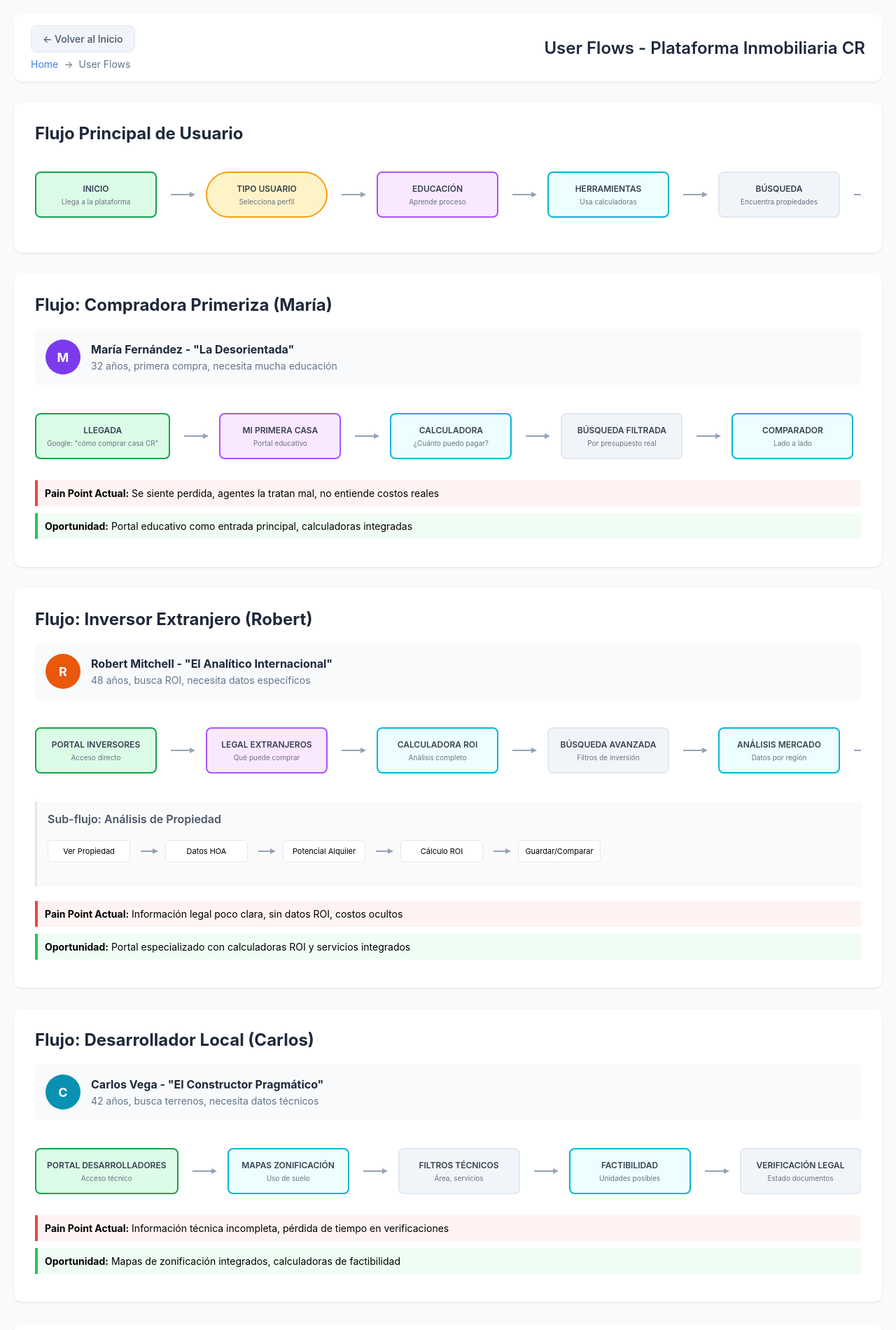
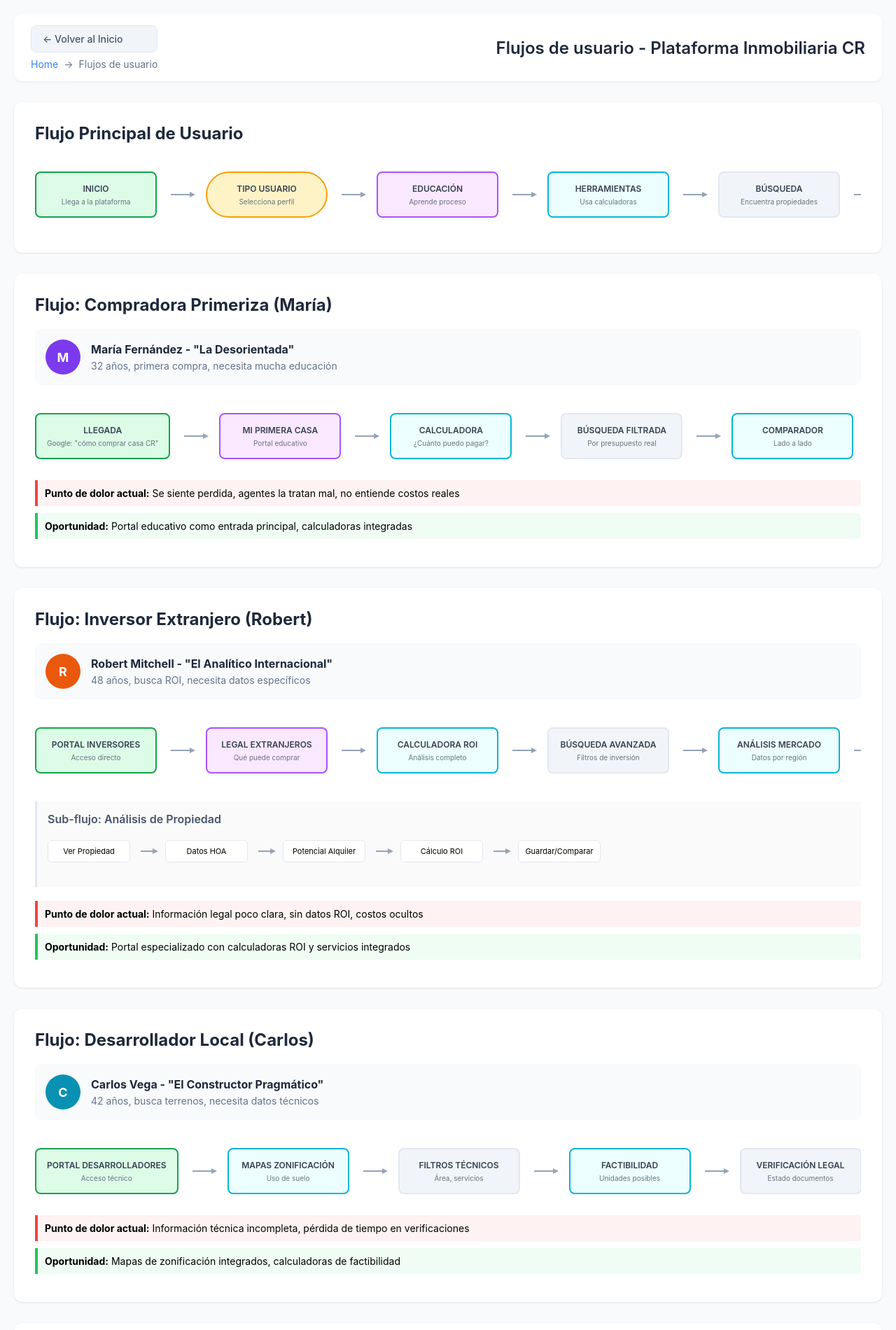
Before and after one commit to alonaranjo/Plataforma-Inmobiliaria-CR-Prototipo-de-Interfaz, a plain HTML site: page UserFlows.html in a window 1280 px wide. Shown: the top 1900 px of the page at 70% size. Drawn offline with Linux system fonts and the light colour scheme.

Commit message:
Updates, descripciones

```diff
--- a/UserFlows.html
+++ b/UserFlows.html
@@ -3,7 +3,7 @@
 <head>
     <meta charset="UTF-8">
     <meta name="viewport" content="width=device-width, initial-scale=1.0">
-    <title>User Flows - Plataforma Inmobiliaria CR</title>
+    <title>Flujos de usuario - Plataforma Inmobiliaria CR</title>
     <style>
         body {
             font-family: 'Inter', -apple-system, BlinkMacSystemFont, sans-serif;
@@ -447,10 +447,10 @@
                 <div class="breadcrumb" style="margin-top: 8px;">
                     <a href="index.html">Home</a>
                     <span>→</span>
-                    <span>User Flows</span>
+                    <span>Flujos de usuario</span>
                 </div>
             </div>
-            <h1 class="page-title">User Flows - Plataforma Inmobiliaria CR</h1>
+            <h1 class="page-title">Flujos de usuario - Plataforma Inmobiliaria CR</h1>
         </div>
 
         <!-- FLUJO PRINCIPAL -->
@@ -548,7 +548,7 @@
             </div>
 
             <div class="pain-point">
-                <strong>Pain Point Actual:</strong> Se siente perdida, agentes la tratan mal, no entiende costos reales
+                <strong>Punto de dolor actual:</strong> Se siente perdida, agentes la tratan mal, no entiende costos reales
             </div>
             <div class="opportunity">
                 <strong>Oportunidad:</strong> Portal educativo como entrada principal, calculadoras integradas
@@ -622,7 +622,7 @@
             </div>
 
             <div class="pain-point">
-                <strong>Pain Point Actual:</strong> Información legal poco clara, sin datos ROI, costos ocultos
+                <strong>Punto de dolor actual:</strong> Información legal poco clara, sin datos ROI, costos ocultos
             </div>
             <div class="opportunity">
                 <strong>Oportunidad:</strong> Portal especializado con calculadoras ROI y servicios integrados
@@ -676,7 +676,7 @@
             </div>
 
             <div class="pain-point">
-                <strong>Pain Point Actual:</strong> Información técnica incompleta, pérdida de tiempo en verificaciones
+                <strong>Punto de dolor actual:</strong> Información técnica incompleta, pérdida de tiempo en verificaciones
             </div>
             <div class="opportunity">
                 <strong>Oportunidad:</strong> Mapas de zonificación integrados, calculadoras de factibilidad
@@ -750,7 +750,7 @@
             </div>
 
             <div class="pain-point">
-                <strong>Pain Point Actual:</strong> Falta información sobre estilo de vida, servicios deficientes no advertidos
+                <strong>Punto de dolor actual:</strong> Falta información sobre estilo de vida, servicios deficientes no advertidos
             </div>
             <div class="opportunity">
                 <strong>Oportunidad:</strong> Portal especializado con foros de expatriados y guías de relocalización
@@ -824,7 +824,7 @@
             </div>
 
             <div class="pain-point">
-                <strong>Pain Point Actual:</strong> Falta educación financiera específica, costos ocultos, sin herramientas análisis
+                <strong>Punto de dolor actual:</strong> Falta educación financiera específica, costos ocultos, sin herramientas análisis
             </div>
             <div class="opportunity">
                 <strong>Oportunidad:</strong> Academia de inversión con calculadoras y casos de estudio reales
```
Also changed, not shown: Index.html (+4 -4 lines).
